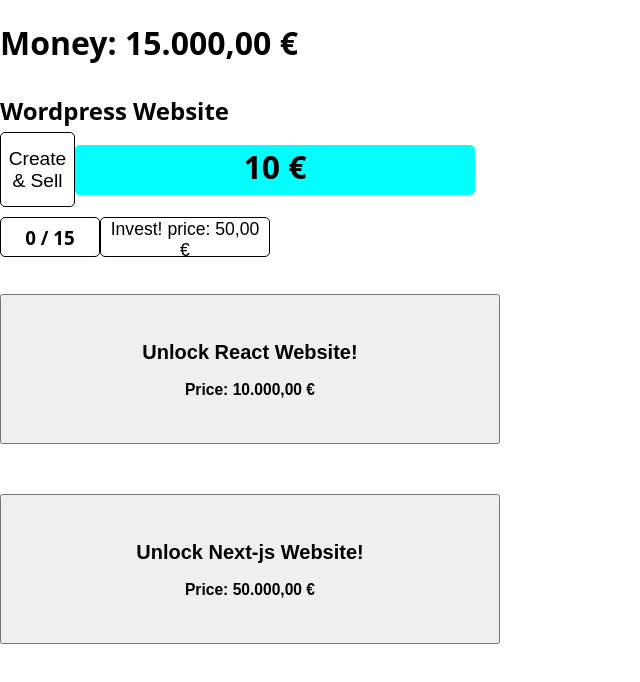
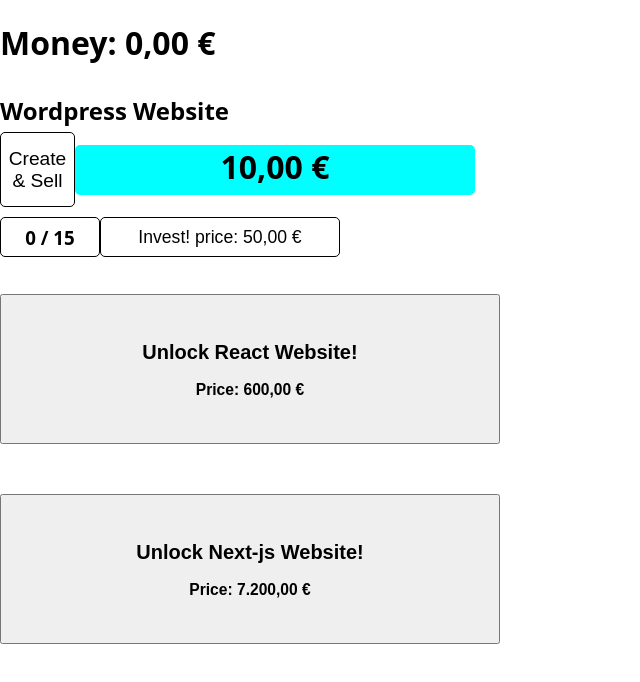
Before and after one commit to Satttoshi/idle-boss, a Next.js app: page / in a window 1280 px wide. Shown: the top 682 px of the page, without its empty margins (0-640 px from the left). Built offline with nearby package versions, Linux system fonts and the light colour scheme.

Commit message:
add linear scaling to income

```diff
--- a/src/components/InvestButton.js
+++ b/src/components/InvestButton.js
@@ -22,7 +22,7 @@ export default function InvestButton({ onInvest, money, investPrice }) {
 
 const StyledButton = styled.button`
   height: 40px;
-  width: 170px;
+  width: 240px;
   background-color: #fff;
   border: 1px solid #000;
   border-radius: 5px;
--- a/src/components/ProgressBar.js
+++ b/src/components/ProgressBar.js
@@ -3,9 +3,15 @@ import styled from "styled-components";
 export default function ProgressBar({ tier, isFilling }) {
   const { delay, income } = tier;
 
+  const displayIncome =
+    income.toLocaleString("de-DE", {
+      minimumFractionDigits: 2,
+      maximumFractionDigits: 2,
+    }) + " €";
+
   return (
     <StyledWrapper>
-      <StyledIncome>{income + " €"}</StyledIncome>
+      <StyledIncome>{displayIncome}</StyledIncome>
       <StyledContainer data-testid="progress-bar">
         {isFilling ? <StyledBar delay={delay} /> : null}
       </StyledContainer>
--- a/src/zustand/store.js
+++ b/src/zustand/store.js
@@ -3,7 +3,7 @@ import { create as createStore } from "zustand";
 export const milestones = [15, 30, 50, 75, 100, 200, "max"];
 
 const useStore = createStore((set, get) => ({
-  money: 15000,
+  money: 0,
   tiers: [
     {
       id: "tier1",
@@ -12,7 +12,8 @@ const useStore = createStore((set, get) => ({
       isActive: false,
       name: "Wordpress Website",
       income: 10,
-      delay: 2000,
+      incomeBase: 10,
+      delay: 600,
       investPrice: 50,
       investPriceCoefficient: 1.07,
       investCount: 0,
@@ -20,12 +21,13 @@ const useStore = createStore((set, get) => ({
     },
     {
       id: "tier2",
-      unlockPrice: 10000,
+      unlockPrice: 600,
       isUnlocked: false,
       isActive: false,
       name: "React Website",
       income: 600,
-      delay: 5000,
+      incomeBase: 600,
+      delay: 3000,
       investPrice: 200,
       investPriceCoefficient: 1.15,
       investCount: 0,
@@ -33,12 +35,13 @@ const useStore = createStore((set, get) => ({
     },
     {
       id: "tier3",
-      unlockPrice: 50000,
+      unlockPrice: 7200,
       isUnlocked: false,
       isActive: false,
       name: "Next-js Website",
       income: 5400,
-      delay: 10000,
+      incomeBase: 5400,
+      delay: 6000,
       investPrice: 500,
       investPriceCoefficient: 1.14,
       investCount: 0,
@@ -90,12 +93,12 @@ const useStore = createStore((set, get) => ({
 
     setTier({
       id: tierId,
-      income: currentTier.income + 5,
-      investPrice: (
-        currentTier.investPrice * currentTier.investPriceCoefficient
-      ).toFixed(2),
+      income: currentTier.income + currentTier.incomeBase,
+      investPrice: currentTier.investPrice * currentTier.investPriceCoefficient,
       investCount: currentTier.investCount + 1,
-      delay: didReachMilestone ? currentTier.delay - 800 : currentTier.delay,
+      delay: didReachMilestone
+        ? Math.round(currentTier.delay / 2)
+        : currentTier.delay,
       milestoneIndex: didReachMilestone
         ? currentTier.milestoneIndex + 1
         : currentTier.milestoneIndex,
```
